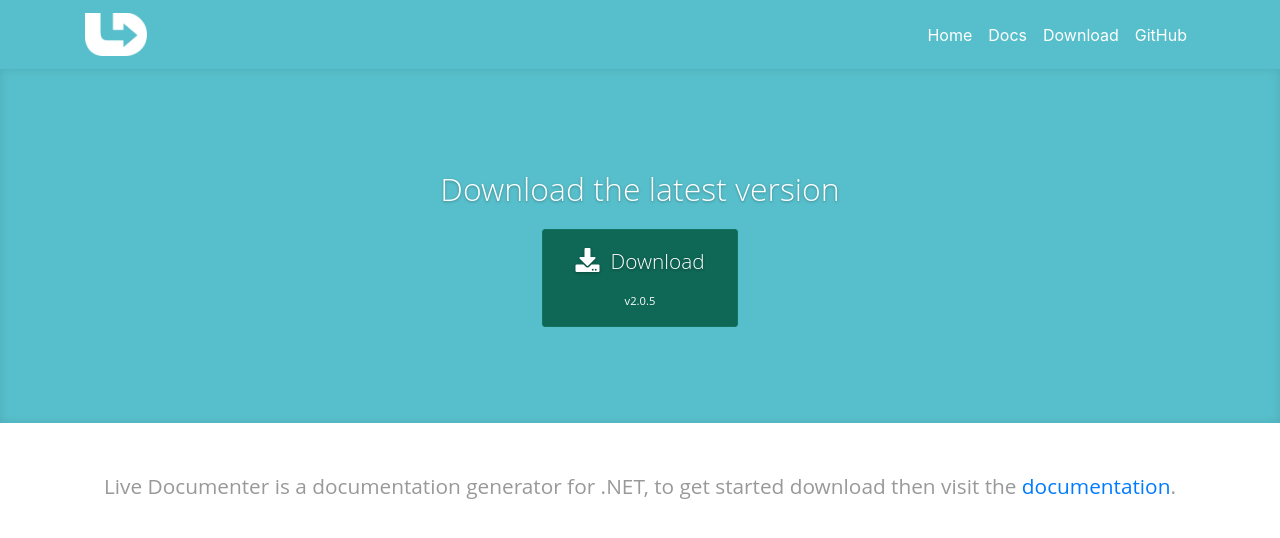
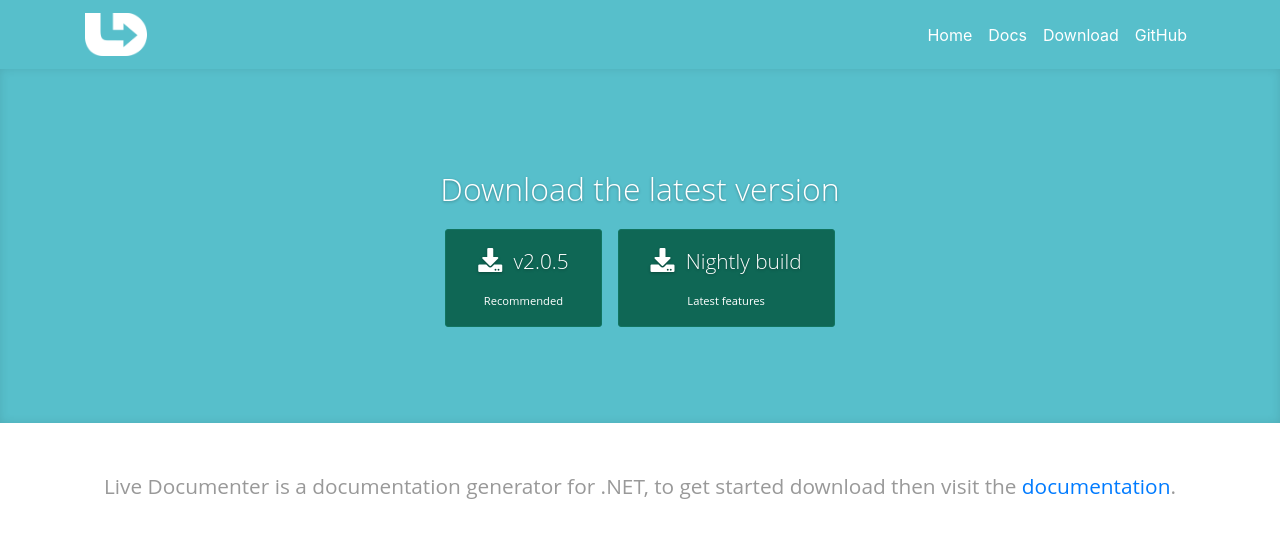
Before and after one commit to barry-jones/livedocumenter-site, a Jekyll site: the page built from src/download.md, in a window 1280 px wide. Shown: the top 538 px of the page. Built offline with Jekyll 4.4.1, drawn with Linux system fonts in a browser that asks for light colours; nearby versions of some CDN libraries.

Commit message:
added nightly buld link to the downloads page to give access to the latest bug fixes and features

```diff
--- a/src/assets/site.css
+++ b/src/assets/site.css
@@ -321,11 +321,14 @@
     padding: 0rem;
     margin: 0;
 }
+#download .download_button.latest {
+    margin-left: 1rem;
+}
 #download .preamble p {
     font-size: 1.3rem;
     color: #999;
 }
-
+.test {border: 1px solid black;}
 .note {
     border: 1px solid #ccc;
     border-radius: 3px;
--- a/src/download.md
+++ b/src/download.md
@@ -5,6 +5,7 @@
 id: download
 latest_file: /downloads/livedocumenter_v2.0.5.zip
 latest_version: 2.0.5
+nightly_build: /downloads/livedocumenter_latest.zip
 ---
 
 <section class="container-fluid download py-5">
@@ -12,11 +13,15 @@
         <div class="row introduction justify-content-center">
             <p>Download the latest version</p>
         </div>
-        <div class="row align-items-center">
-            <div class="col-md d-flex justify-content-center">
+        <div class="row">
+            <div class="col-sm d-flex justify-content-center">
                 <a class="download_button" href="{{ page.latest_file }}" target="_blank">
-                    <p class="link_text"><i class="fas fa-download"></i>Download</p>
-                    <small>v{{page.latest_version}}</small>
+                    <p class="link_text"><i class="fas fa-download"></i>v{{page.latest_version}}</p>
+                    <small>Recommended</small>
+                </a>
+                <a class="download_button latest" href="{{ page.nightly_build }}" target="_blank">
+                    <p class="link_text"><i class="fas fa-download"></i>Nightly build</p>
+                    <small>Latest features</small>
                 </a>
             </div>
         </div>
```
